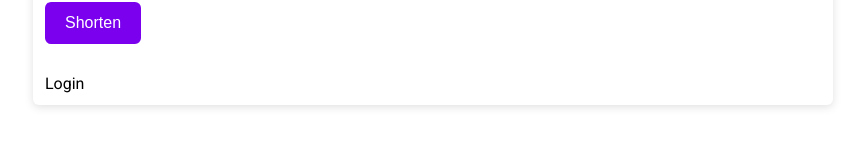
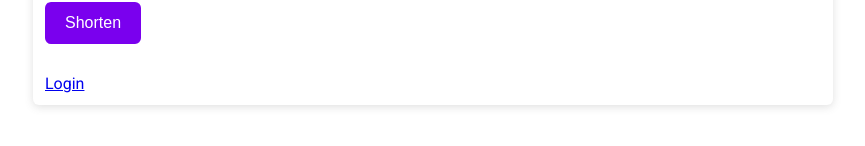
Before and after one commit to diogojpina/deep-origin-challenge, a React (Vite) app in the folder frontend/: page / in a window 1280 px wide. Shown: the part 430-576 px from the top of the page, without its empty margins (207-1072 px from the left). Built offline with nearby package versions, Linux system fonts and the light colour scheme.

Commit message:
Fix login redirect button

```diff
--- a/frontend/src/pages/home/home.page.tsx
+++ b/frontend/src/pages/home/home.page.tsx
@@ -3,6 +3,7 @@ import UrlUtil from "../../util/url.util";
 import { ShortenerService } from "../../services";
 import { ShortUrl } from "../../entities";
 import UserStorage from "../../util/user.storage";
+import { NavLink } from "react-router";
 import { Layout } from "../../components/layout/layout";
 import { Box } from "../../components/ui";
 import { ShortenedList } from "../../components/shortened-list/shortened.lits";
@@ -90,7 +91,7 @@ const HomePage = () => {
           {UserStorage.hasToken() ? (
             <ShortenedList shortUrls={shortUrls} reload={load} />
           ) : (
-            <>Login</>
+            <NavLink to="/auth/login">Login</NavLink>
           )}
         </div>
       </Box>
```
